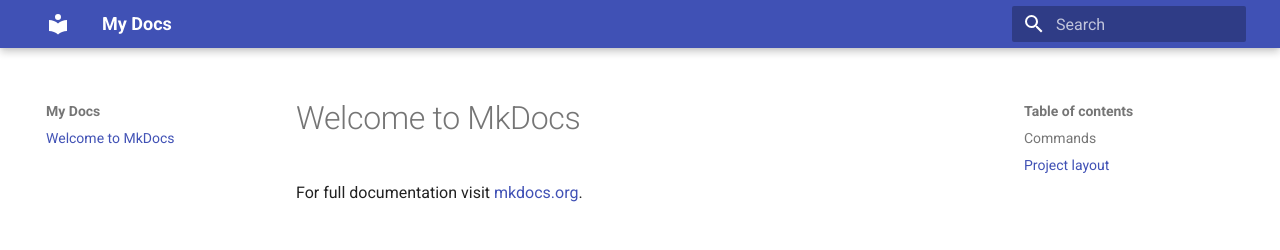
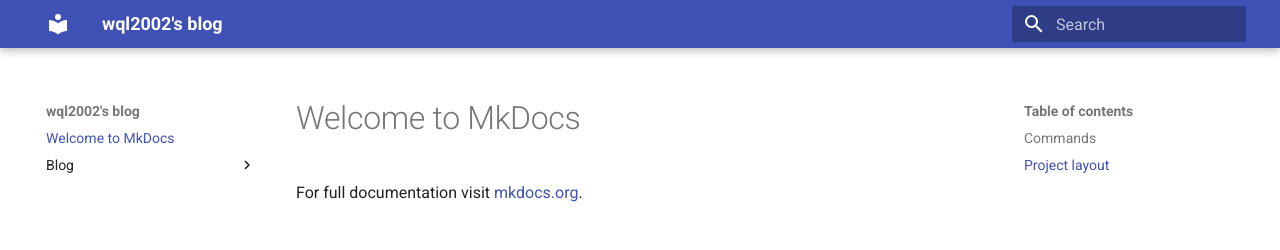
Before and after one commit to wql2002/blog, an MkDocs documentation site: the page built from docs/index.md, in a window 1280 px wide. Shown: the top 250 px of the page. Built offline with MkDocs 1.6.1 and Material for MkDocs 9.7.7, drawn with Linux system fonts in a browser that asks for light colours.

Commit message:
set up blog structure

```diff
--- a/mkdocs.yml
+++ b/mkdocs.yml
@@ -1,4 +1,10 @@
-site_name: My Docs
-site_url: https://mydomain.org/mysite
+site_name: wql2002's blog
+site_description: wql2002's personal blog, including learning materials, course notes, etc.
+site_url: http://www.example.com
+
 theme:
   name: material
+
+plugins:
+  - search
+  - blog
```
Also changed, not shown: docs/blog/index.md (added, +1 -0 lines).
